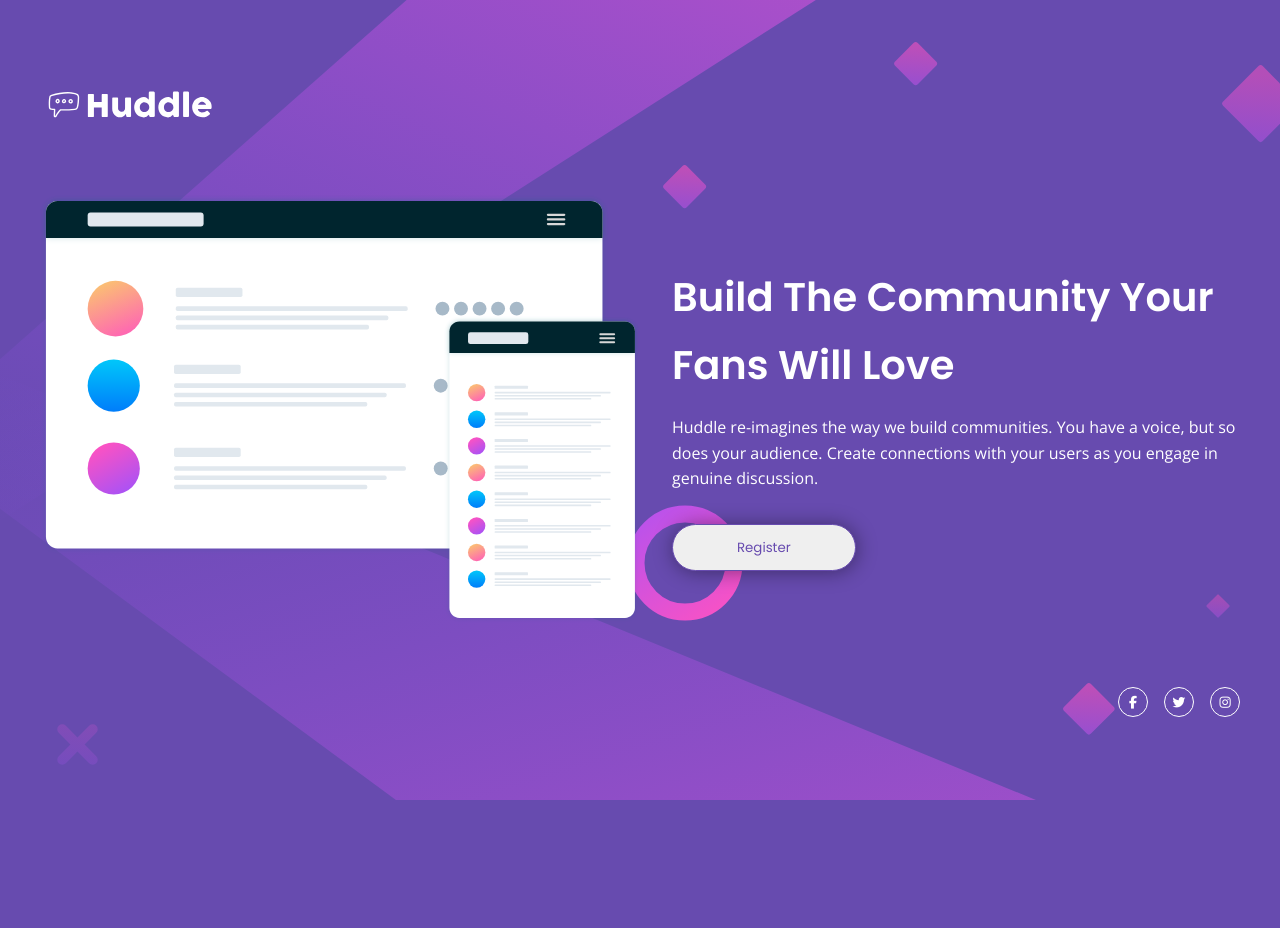
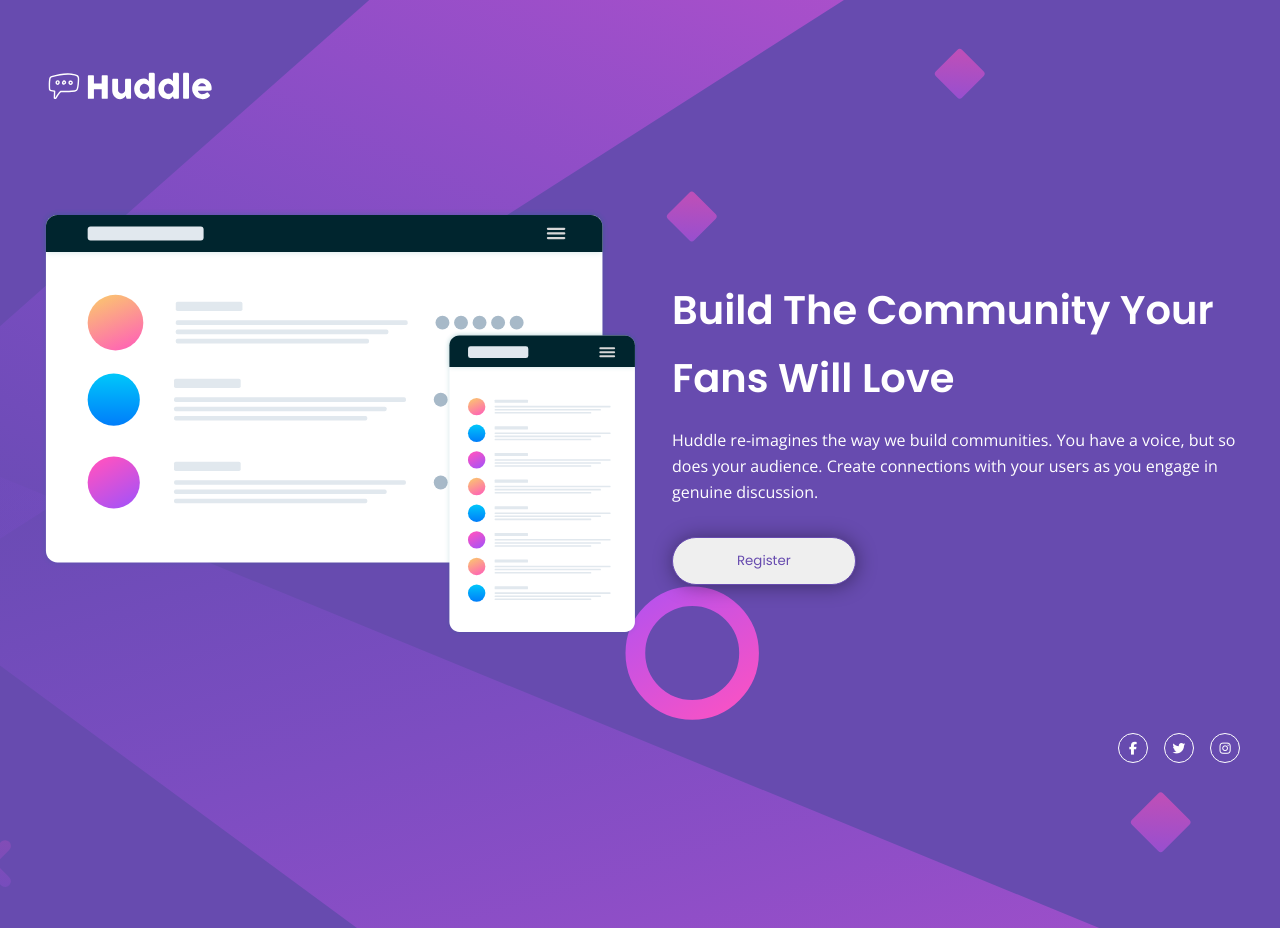
Before and after one commit to Dng120696/huddle-landing-page-with-single-introductory-section, a plain HTML site: page index.html in a window 1280 px wide. Before the commit the page ends 800 px from the top, so only its background shows below. Drawn offline with nearby package versions, Linux system fonts and the light colour scheme.

Commit message:
initial commit

```diff
--- a/style.css
+++ b/style.css
@@ -20,21 +20,21 @@ body{
   font-size: 16px;
   font-family: var(--ff-primary);
   font-weight: 400;
-  display: flex;
-  justify-content: center;
-  align-items: center;
-  min-height: 100vh;
+
   background: url(./images/bg-mobile.svg),var(--Violet);
   background-repeat: no-repeat;
   background-position: right left;
   background-size: contain;
   color: #fff ;
+  overflow: hidden;
 
 }
 .container{
   max-width: 1200px;
-  margin: 3rem 2.5rem;
+  min-height: 100vh;
   animation:opacity 2s ease-in-out;
+  margin: 4rem auto;
+
 }
 
 img.logo{
@@ -44,7 +44,7 @@ img{
   width: 100%;
 }
 .center-container{
-  padding: 4rem 0;
+  padding: 6rem 0;
   gap:4rem;
 
 }
@@ -127,7 +127,7 @@ img{
     background-position: center;
     background-size: cover;
   }
-  .center-container .container-img{
+  .container-img,.container-content{
     width: 50%;
     height: 100%;
   }
```
